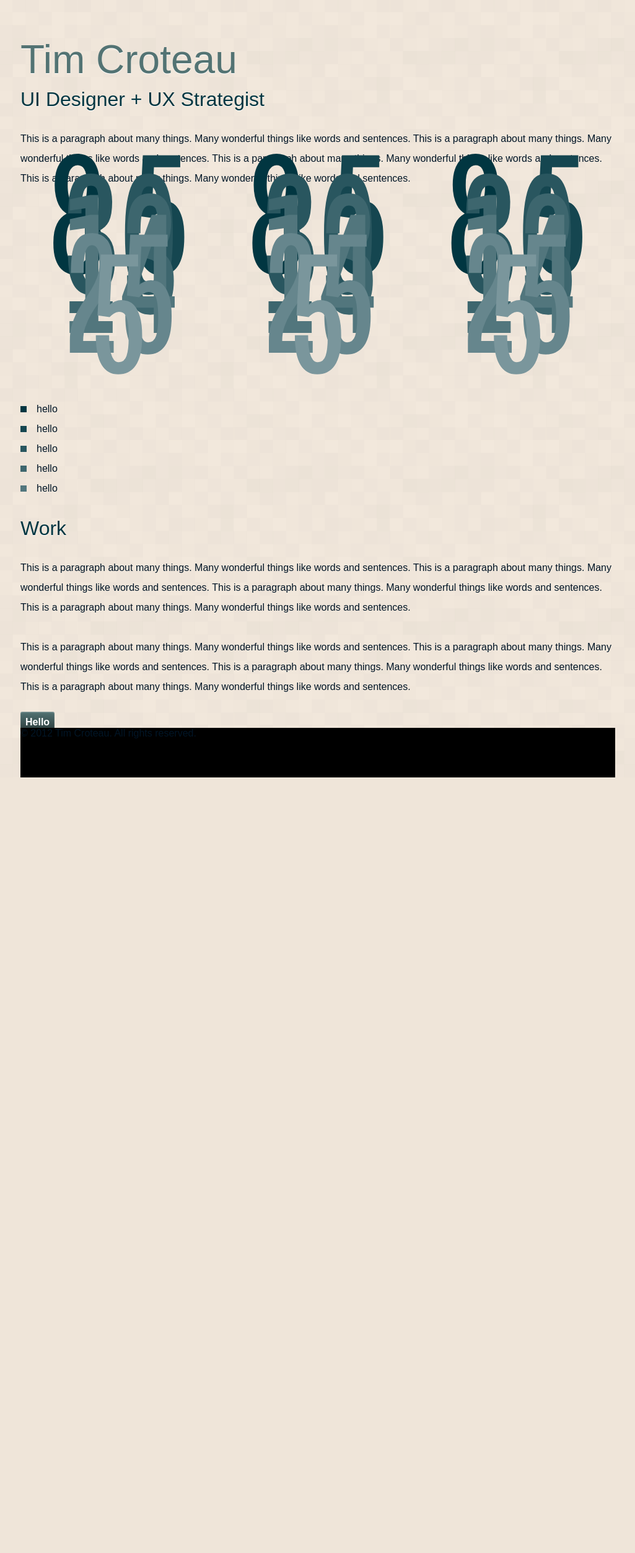
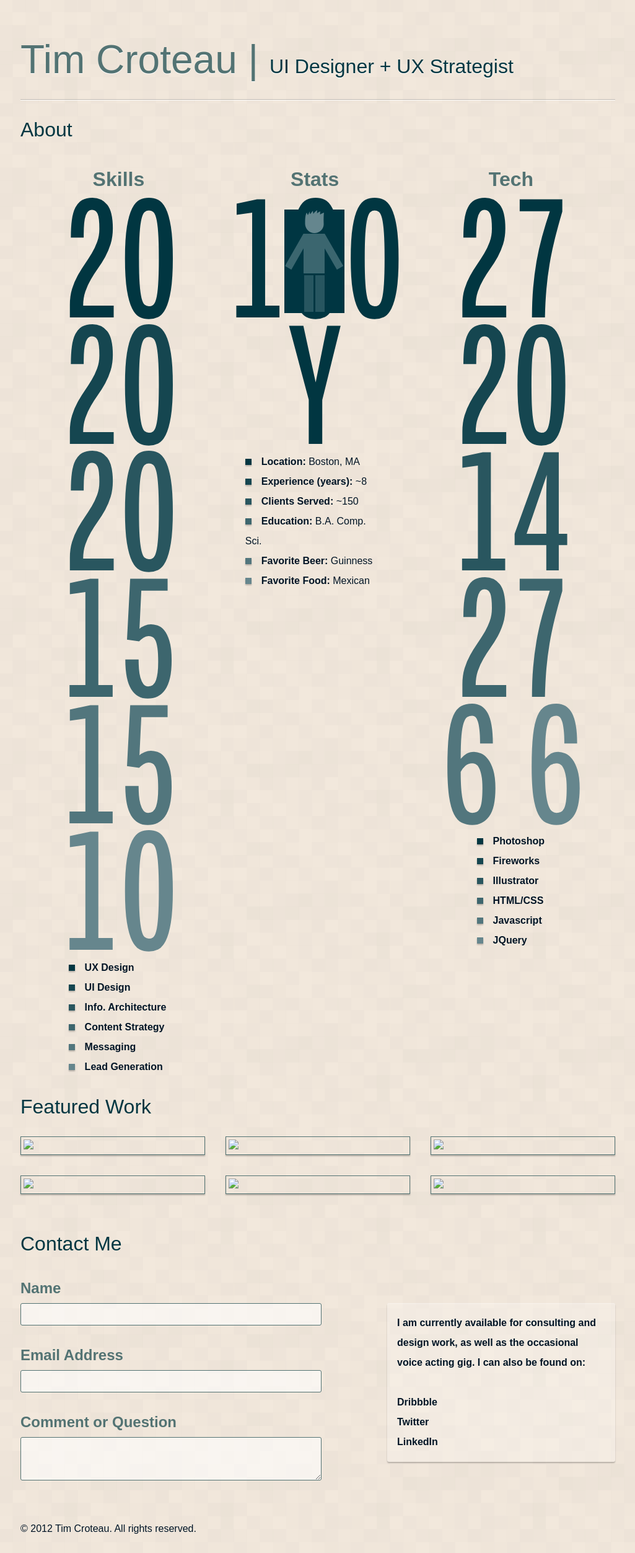
Before and after one commit to timcroteau/portfolio, a PHP site: page / in a window 1280 px wide. Shown: the whole page at 62% size, without its empty margins (127-1152 px from the left). Before the commit the page ends 1254 px from the top, so only its background shows below. Run offline with PHP 8.4, Linux system fonts and the light colour scheme; style sheets or scripts are compiled from the project's sources; some libraries are stand-ins or nearby versions.

Commit message:
done for the day, doing awesomely

```diff
--- a/index.html
+++ b/index.html
@@ -12,7 +12,6 @@
 			<script src="js/excanvas.min.js"></script>
 		<![endif]-->
 		<meta http-equiv="X-UA-Compatible" content="IE=edge">
-		<link href="stylesheets/screen.css" media="screen, projection" rel="stylesheet" type="text/css" />
 		<link href="stylesheets/print.css" media="print" rel="stylesheet" type="text/css" />
 		<!--[if IE]>
 			<link href="/stylesheets/ie.css" media="screen, projection" rel="stylesheet" type="text/css" />
@@ -27,58 +26,97 @@
 		<div id="wrapper">
 			<header role="banner" id="heading">
 				<hgroup>
-					<h1>Tim Croteau</h1>
+					<h1>Tim Croteau | </h1>
 					<h2>UI Designer + UX Strategist</h2>
+					<hr>
 				</hgroup>
-				<p>This is a paragraph about many things. Many wonderful things like words and sentences. This is a paragraph about many things. Many wonderful things like words and sentences. This is a paragraph about many things. Many wonderful things like words and sentences. This is a paragraph about many things. Many wonderful things like words and sentences.</p>
-				<p>
-					<span class="chartwell pies">
-						<span class="one">8</span>
-						<span class="two">5</span>
-						<span class="three">30</span>
-						<span class="four">13</span>
-						<span class="five">14</span>
-						<span class="six">25</span>
-						<span class="seven">5</span>
-					</span>
-
-					<span class="chartwell pies">
-						<span class="one">8</span>
-						<span class="two">5</span>
-						<span class="three">30</span>
-						<span class="four">13</span>
-						<span class="five">14</span>
-						<span class="six">25</span>
-						<span class="seven">5</span>
-					</span>
-
-					<span class="chartwell pies">
-						<span class="one">8</span>
-						<span class="two">5</span>
-						<span class="three">30</span>
-						<span class="four">13</span>
-						<span class="five">14</span>
-						<span class="six">25</span>
-						<span class="seven">5</span>
-					</span>
-				</p>
-				<ul class="bullets">
-					<li class="one">hello</li>
-					<li class="two">hello</li>
-					<li class="three">hello</li>
-					<li class="four">hello</li>
-					<li class="five">hello</li>
-				</ul>
 			</header>
 			<div id="main">
+				<section id="charts">
+					<h2>About</h2>
+					<div>
+						<h3>Skills</h3>
+						<span class="chartwell pies">
+							<span class="one" title="UX Design">20</span>
+							<span class="two">20</span>
+							<span class="three">20</span>
+							<span class="four">15</span>
+							<span class="five">15</span>
+							<span class="six">10</span>
+						</span>
+
+						<ul class="bullets skills">
+							<li class="one">UX Design</li>
+							<li class="two">UI Design</li>
+							<li class="three">Info. Architecture</li>
+							<li class="four">Content Strategy</li>
+							<li class="five">Messaging</li>
+							<li class="six">Lead Generation</li>
+						</ul>
+					</div>
+					<div>
+						<h3>Stats</h3>
+						<span class="chartwell pies">
+							<span class="one">100</span>
+							<span class="hole">Y</span>
+						</span>
+						<div id="man">&nbsp;</div>
+						<ul class="bullets stats">
+							<li class="one"><strong>Location:</strong> Boston, MA</li>
+							<li class="two"><strong>Experience (years):</strong> ~8</li>
+							<li class="three"><strong>Clients Served:</strong> ~150</li>
+							<li class="four"><strong>Education:</strong> B.A. Comp. Sci.</li>
+							<li class="five"><strong>Favorite Beer:</strong> Guinness</li>
+							<li class="six"><strong>Favorite Food:</strong> Mexican</li>
+						</ul>
+					</div>
+					<div>
+						<h3>Tech</h3>
+						<span class="chartwell pies">
+							<span class="one">27</span>
+							<span class="two">20</span>
+							<span class="three">14</span>
+							<span class="four">27</span>
+							<span class="five">6</span>
+							<span class="six">6</span>
+						</span>
+
+						<ul class="bullets tech">
+							<li class="one">Photoshop</li>
+							<li class="two">Fireworks</li>
+							<li class="three">Illustrator</li>
+							<li class="four">HTML/CSS</li>
+							<li class="five">Javascript</li>
+							<li class="six">JQuery</li>
+						</ul>
+					</div>
+				</section>
 				<section id="work">
-					<h2>Work</h2>
-					<p>This is a paragraph about many things. Many wonderful things like words and sentences. This is a paragraph about many things. Many wonderful things like words and sentences. This is a paragraph about many things. Many wonderful things like words and sentences. This is a paragraph about many things. Many wonderful things like words and sentences. </p>
-					<p>This is a paragraph about many things. Many wonderful things like words and sentences. This is a paragraph about many things. Many wonderful things like words and sentences. This is a paragraph about many things. Many wonderful things like words and sentences. This is a paragraph about many things. Many wonderful things like words and sentences. </p>
+					<h2>Featured Work</h2>
+					<a href="#"><img src="#"></a>
+					<a href="#"><img src="#"></a>
+					<a href="#"><img src="#"></a>
+					<a href="#"><img src="#"></a>
+					<a href="#"><img src="#"></a>
+					<a href="#"><img src="#"></a>
 				</section>
 
 				<section id="contact">
-					<a class="submit" href="#">Hello</a>
+					<aside>
+						<p>I am currently available for consulting and design work, as well as the occasional voice acting gig. I can also be found on:</p>
+						<ul>
+							<li>Dribbble</li>
+							<li>Twitter</li>
+							<li>LinkedIn</li>
+						</ul>
+					</aside>
+					<h2>Contact Me</h2>
+					<label for="name">Name</label>
+					<input type="text" id="name">
+					<label for="email">Email Address</label>
+					<input type="email" id="email">
+					<label for="comments">Comment or Question</label>
+					<textarea id="comments"></textarea>
 				</section>
 			</div>
 			<footer>&copy; 2012 Tim Croteau. All rights reserved.</footer>
--- a/sass/_global.scss
+++ b/sass/_global.scss
@@ -1,6 +1,13 @@
 body {
 	background:$background url(../images/bg_texture.png) 0 0;
 	color:$text;}
+
+hr {
+	height:1px;
+	line-height:1px;
+	background:transparentize($black, .8);
+	box-shadow:0 1px 0 0 $white;
+	margin:2em 0;}
 
 #wrapper {
 	height:100%;
@@ -13,12 +20,12 @@
 	padding-top:64px;}
 
 #main {
-	padding-bottom:80px;}
+	padding-bottom:85px;}
 
 footer {
-	background:$black;
-	height:80px;
+	height:48px;
 	margin-top:-80px;
+	padding-top:64px;
 	position:relative;
 	bottom:0;
 	width:100%;}
@@ -31,12 +38,21 @@
 	.submit:active {
 		@include button(darken($color1, 5%));}
 
+#charts {
+	@include pie-clearfix;
+	position:relative;}
+
+#charts div {
+	float:left;
+	text-align:center;
+	width:33%;}
+
 .chartwell {
 	display:inline-block;
 	font-family: Chartwell;
 	font-size: 17em;
+	line-height:.75em;
 	text-align:center;
-	width:33%;
 	& .one {color:$shade1;}
 	& .two {color:$shade2;}
 	& .three {color:$shade3;}
@@ -44,17 +60,81 @@
 	& .five {color:$shade5;}
 	& .six {color:$shade6;}
 	& .seven {color:$shade7;}
-	& .hole {color:$background;}
+	& .hole {color:$shade1;}
+	z-index:1;
 }
 
 .bullets {
 	list-style:none;
-	& .one:before {@include makeBullet; background:$shade1;}
-	& .two:before {@include makeBullet; background:$shade2;}
-	& .three:before {@include makeBullet; background:$shade3;}
-	& .four:before {@include makeBullet; background:$shade4;}
-	& .five:before {@include makeBullet; background:$shade5;}
-	& .six:before {@include makeBullet; background:$shade6;}
-	& .seven:before {@include makeBullet; background:$shade7;}
+	margin:-0px auto;
+	text-align:left;
+	&.skills {font-weight:bold; width:51%;}
+	&.stats {width:71%;}
+	&.tech {font-weight:bold; width:35%;}
+	.one:before {@include makeBullet; background:$shade1;}
+	.two:before {@include makeBullet; background:$shade2;}
+	.three:before {@include makeBullet; background:$shade3;}
+	.four:before {@include makeBullet; background:$shade4;}
+	.five:before {@include makeBullet; background:$shade5;}
+	.six:before {@include makeBullet; background:$shade6;}
+	.seven:before {@include makeBullet; background:$shade7;}
+}
 
+.test {
+	list-style:none;
+	margin:-0px auto;
+	text-align:left;
+	li {display:block;margin-bottom:5px;}
+	.one {background:$shade1;width:200px; height:15px;}
+	.two {background:$shade2;width:200px; height:15px;}
+	.three {background:$shade3;width:200px; height:15px;}
+	.four {background:$shade4;width:150px; height:15px;}
+	.five {background:$shade5;width:150px; height:15px;}
+	.six {background:$shade6;width:100px; height:15px;}
 }
+
+#charts div#man {
+	background:$shade1 url(../images/stats_bg.png) 0 0 no-repeat;
+	height:167px;
+	position:absolute;
+	top:145px;
+	left:426px;
+	width:97px;
+	z-index:10;}
+
+#work {@include pie-clearfix;}
+
+#work a {
+	@include shadow1;
+	border:1px solid $color1;
+	float:left;
+	padding:4px;
+	margin-right:3.4%;
+	margin-bottom:3.4%;
+	width:30%;
+}
+
+#work a:nth-child(3n+3) {
+	float:right;
+	margin-right:0;
+}
+
+label, input, textarea {display:block;}
+input, textarea {
+	@include roundedIn;
+	background:transparentize($white,.4);
+	border:1px solid $color3;
+	line-height:2em;
+	width:50%;}
+
+#contact aside {
+	@include roundedIn;
+	background:transparentize($white,.8);
+	box-shadow:inset 0 1px 2px 0 transparentize($white,.6), 0px 2px 2px transparentize($black,.76);
+	border-top:0;
+	float:right;
+	font-weight:bold;
+	margin-top:7em;
+	padding:1em;
+	width:35%;
+}
--- a/sass/_mixins.scss
+++ b/sass/_mixins.scss
@@ -1,13 +1,9 @@
 //varying shadow grades
-@mixin shadow1 {
-	box-shadow:0px 2px 2px rgba(0,0,0,.34);
-}
-@mixin shadow2 {
-	box-shadow:0px 2px 2px rgba(0,0,0,.54);
-}
-@mixin shadow3 {
-	box-shadow:0px 2px 2px rgba(0,0,0,.74);
-}
+
+@mixin shadow1 {box-shadow:0px 2px 2px transparentize($black,.76);}
+@mixin shadow2 {box-shadow:0px 2px 2px transparentize($black,.66);}
+@mixin shadow3 {box-shadow:0px 2px 2px transparentize($black,.56);}
+
 @mixin glowing {
 	box-shadow:inset 0px 1px 2px 0 rgba(255,255,255,.34);
 }
@@ -21,6 +17,7 @@
 }
 
 @mixin makeBullet {
+	@include shadow1;
 	content: ' ';
 	display:inline-block;
 	height:10px;
--- a/sass/_normalize.scss
+++ b/sass/_normalize.scss
@@ -46,7 +46,9 @@
 sub, sup { font-size: 75%; line-height: 0; position: relative; vertical-align: baseline; }
 sup { top: -0.5em; }
 sub { bottom: -0.25em; }
+hr {border:0px;}
 img { border: 0; }
+ul, ol {list-style:none;}
 svg:not(:root) { overflow: hidden; }
 figure { margin: 0; }
 fieldset { border: 1px solid #c0c0c0; margin: 0 2px; padding: 0.35em 0.625em 0.75em; }
--- a/sass/_type.scss
+++ b/sass/_type.scss
@@ -8,7 +8,6 @@
     font-family: Chartwell;
     src: url("/fonts/ChartwellTextWebPro.woff") format("woff");
 }
-
 
 // Scale - Baseline unit: 24
 
@@ -25,22 +24,39 @@
 	line-height:1em;
 	margin-bottom:0.5em;}
 
-	hgroup h1 {margin-bottom:0.25em}
+	hgroup h1 {
+		display:inline;
+		margin-bottom:0.25em}
 
 h2 {
 	font-size:2em;
 	line-height:1em;
 	margin:1em 0;}
 
-	hgroup h2 {margin-top:0}
+	hgroup h2 {
+		display:inline;
+		margin-top:0;
+		text-shadow:0 1px 0 $white;}
+
+h3 {
+	font-size:2em;
+	line-height:2em;
+	margin:0;}
+
+label {
+	font-size:1.5em;
+	line-height:2em;
+	margin:0;}
 
 li {line-height:2em;}
+
+label {margin-top:1em;}
 
 // Fonts
 
 h1, h2 {font-family: "cubano", sans-serif;}
 
-body {font-family: "museo-sans", sans-serif;}
+body, h3 {font-family: "museo-sans", sans-serif;}
 
 
 // Style
@@ -52,11 +68,11 @@
 	text-shadow:0 1px 0 $white;}
 
 h2 {
-	color:$color2;
-	text-shadow:0 1px 0 $white;}
+	color:$color2;}
 
-h3 {
-	color:$color3;}
+h3, label {
+	color:$color3;
+	font-weight:bold;}
 
 a {
 	color:$color1;}
--- a/sass/_variables.scss
+++ b/sass/_variables.scss
@@ -35,5 +35,5 @@
 
 
 //corners
-$inround:		3px;
+$inround:			3px;
 $outround:		5px;
--- a/stylesheets/styles.css
+++ b/stylesheets/styles.css
@@ -92,8 +92,16 @@
   bottom: -0.25em;
 }
 
+hr {
+  border: 0px;
+}
+
 img {
   border: 0;
+}
+
+ul, ol {
+  list-style: none;
 }
 
 svg:not(:root) {
@@ -244,6 +252,7 @@
 }
 
 hgroup h1 {
+  display: inline;
   margin-bottom: 0.25em;
 }
 
@@ -254,18 +263,36 @@
 }
 
 hgroup h2 {
+  display: inline;
   margin-top: 0;
+  text-shadow: 0 1px 0 white;
+}
+
+h3 {
+  font-size: 2em;
+  line-height: 2em;
+  margin: 0;
+}
+
+label {
+  font-size: 1.5em;
+  line-height: 2em;
+  margin: 0;
 }
 
 li {
   line-height: 2em;
 }
 
+label {
+  margin-top: 1em;
+}
+
 h1, h2 {
   font-family: "cubano", sans-serif;
 }
 
-body {
+body, h3 {
   font-family: "museo-sans", sans-serif;
 }
 
@@ -280,11 +307,11 @@
 
 h2 {
   color: #013641;
-  text-shadow: 0 1px 0 white;
 }
 
-h3 {
+h3, label {
   color: #537373;
+  font-weight: bold;
 }
 
 a {
@@ -294,6 +321,14 @@
 body {
   background: #f2e8dc url(../images/bg_texture.png) 0 0;
   color: #011526;
+}
+
+hr {
+  height: 1px;
+  line-height: 1px;
+  background: rgba(0, 0, 0, 0.2);
+  box-shadow: 0 1px 0 0 white;
+  margin: 2em 0;
 }
 
 #wrapper {
@@ -309,13 +344,13 @@
 }
 
 #main {
-  padding-bottom: 80px;
+  padding-bottom: 85px;
 }
 
 footer {
-  background: black;
-  height: 80px;
+  height: 48px;
   margin-top: -80px;
+  padding-top: 64px;
   position: relative;
   bottom: 0;
   width: 100%;
@@ -387,12 +422,29 @@
   font-weight: bold;
 }
 
+#charts {
+  *zoom: 1;
+  position: relative;
+}
+#charts:after {
+  content: "";
+  display: table;
+  clear: both;
+}
+
+#charts div {
+  float: left;
+  text-align: center;
+  width: 33%;
+}
+
 .chartwell {
   display: inline-block;
   font-family: Chartwell;
   font-size: 17em;
+  line-height: .75em;
   text-align: center;
-  width: 33%;
+  z-index: 1;
 }
 .chartwell .one {
   color: #013641;
@@ -416,13 +468,27 @@
   color: #7a969c;
 }
 .chartwell .hole {
-  color: #f2e8dc;
+  color: #013641;
 }
 
 .bullets {
   list-style: none;
+  margin: 0px auto;
+  text-align: left;
+}
+.bullets.skills {
+  font-weight: bold;
+  width: 51%;
+}
+.bullets.stats {
+  width: 71%;
+}
+.bullets.tech {
+  font-weight: bold;
+  width: 35%;
 }
 .bullets .one:before {
+  box-shadow: 0px 2px 2px rgba(0, 0, 0, 0.24);
   content: ' ';
   display: inline-block;
   height: 10px;
@@ -431,6 +497,7 @@
   background: #013641;
 }
 .bullets .two:before {
+  box-shadow: 0px 2px 2px rgba(0, 0, 0, 0.24);
   content: ' ';
   display: inline-block;
   height: 10px;
@@ -439,6 +506,7 @@
   background: #154650;
 }
 .bullets .three:before {
+  box-shadow: 0px 2px 2px rgba(0, 0, 0, 0.24);
   content: ' ';
   display: inline-block;
   height: 10px;
@@ -447,6 +515,7 @@
   background: #29565f;
 }
 .bullets .four:before {
+  box-shadow: 0px 2px 2px rgba(0, 0, 0, 0.24);
   content: ' ';
   display: inline-block;
   height: 10px;
@@ -455,6 +524,7 @@
   background: #3d666e;
 }
 .bullets .five:before {
+  box-shadow: 0px 2px 2px rgba(0, 0, 0, 0.24);
   content: ' ';
   display: inline-block;
   height: 10px;
@@ -463,6 +533,7 @@
   background: #52767d;
 }
 .bullets .six:before {
+  box-shadow: 0px 2px 2px rgba(0, 0, 0, 0.24);
   content: ' ';
   display: inline-block;
   height: 10px;
@@ -471,6 +542,7 @@
   background: #66868d;
 }
 .bullets .seven:before {
+  box-shadow: 0px 2px 2px rgba(0, 0, 0, 0.24);
   content: ' ';
   display: inline-block;
   height: 10px;
@@ -478,3 +550,101 @@
   margin-right: 1em;
   background: #7a969c;
 }
+
+.test {
+  list-style: none;
+  margin: 0px auto;
+  text-align: left;
+}
+.test li {
+  display: block;
+  margin-bottom: 5px;
+}
+.test .one {
+  background: #013641;
+  width: 200px;
+  height: 15px;
+}
+.test .two {
+  background: #154650;
+  width: 200px;
+  height: 15px;
+}
+.test .three {
+  background: #29565f;
+  width: 200px;
+  height: 15px;
+}
+.test .four {
+  background: #3d666e;
+  width: 150px;
+  height: 15px;
+}
+.test .five {
+  background: #52767d;
+  width: 150px;
+  height: 15px;
+}
+.test .six {
+  background: #66868d;
+  width: 100px;
+  height: 15px;
+}
+
+#charts div#man {
+  background: #013641 url(../images/stats_bg.png) 0 0 no-repeat;
+  height: 167px;
+  position: absolute;
+  top: 145px;
+  left: 426px;
+  width: 97px;
+  z-index: 10;
+}
+
+#work {
+  *zoom: 1;
+}
+#work:after {
+  content: "";
+  display: table;
+  clear: both;
+}
+
+#work a {
+  box-shadow: 0px 2px 2px rgba(0, 0, 0, 0.24);
+  border: 1px solid #537373;
+  float: left;
+  padding: 4px;
+  margin-right: 3.4%;
+  margin-bottom: 3.4%;
+  width: 30%;
+}
+
+#work a:nth-child(3n+3) {
+  float: right;
+  margin-right: 0;
+}
+
+label, input, textarea {
+  display: block;
+}
+
+input, textarea {
+  border-radius: 3px;
+  background: rgba(255, 255, 255, 0.6);
+  border: 1px solid #537373;
+  line-height: 2em;
+  width: 50%;
+}
+
+#contact aside {
+  border-radius: 3px;
+  background: rgba(255, 255, 255, 0.2);
+  box-shadow: inset 0 1px 2px 0 rgba(255, 255, 255, 0.4), 0px 2px 2px rgba(0, 0, 0, 0.24);
+  border-top: 0;
+  float: right;
+  font-weight: bold;
+  margin-top: 7em;
+  padding: 1em;
+  width: 35%;
+}
```
Also changed, not shown: images/stats_bg.png (added), 1 other file.
